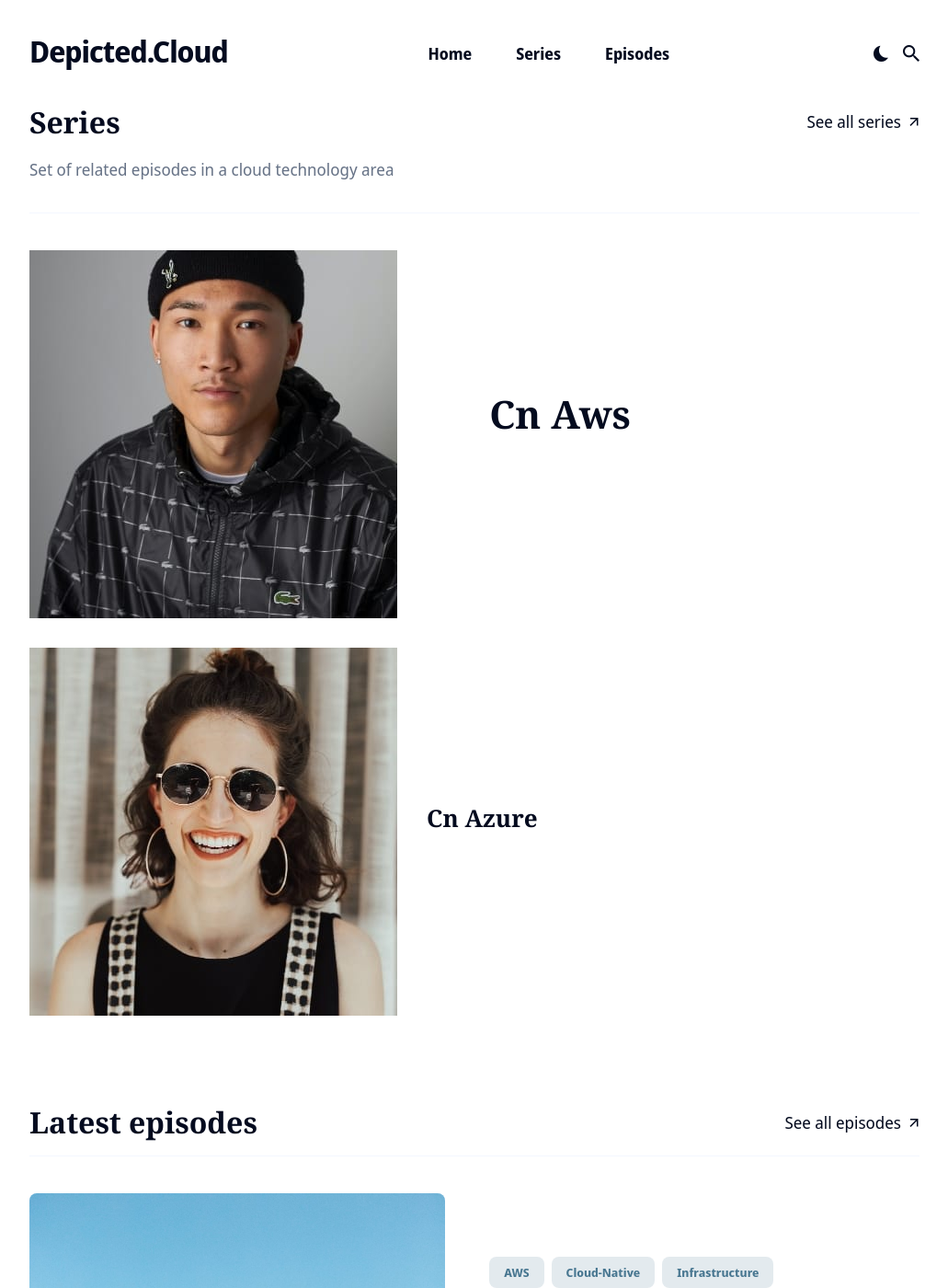
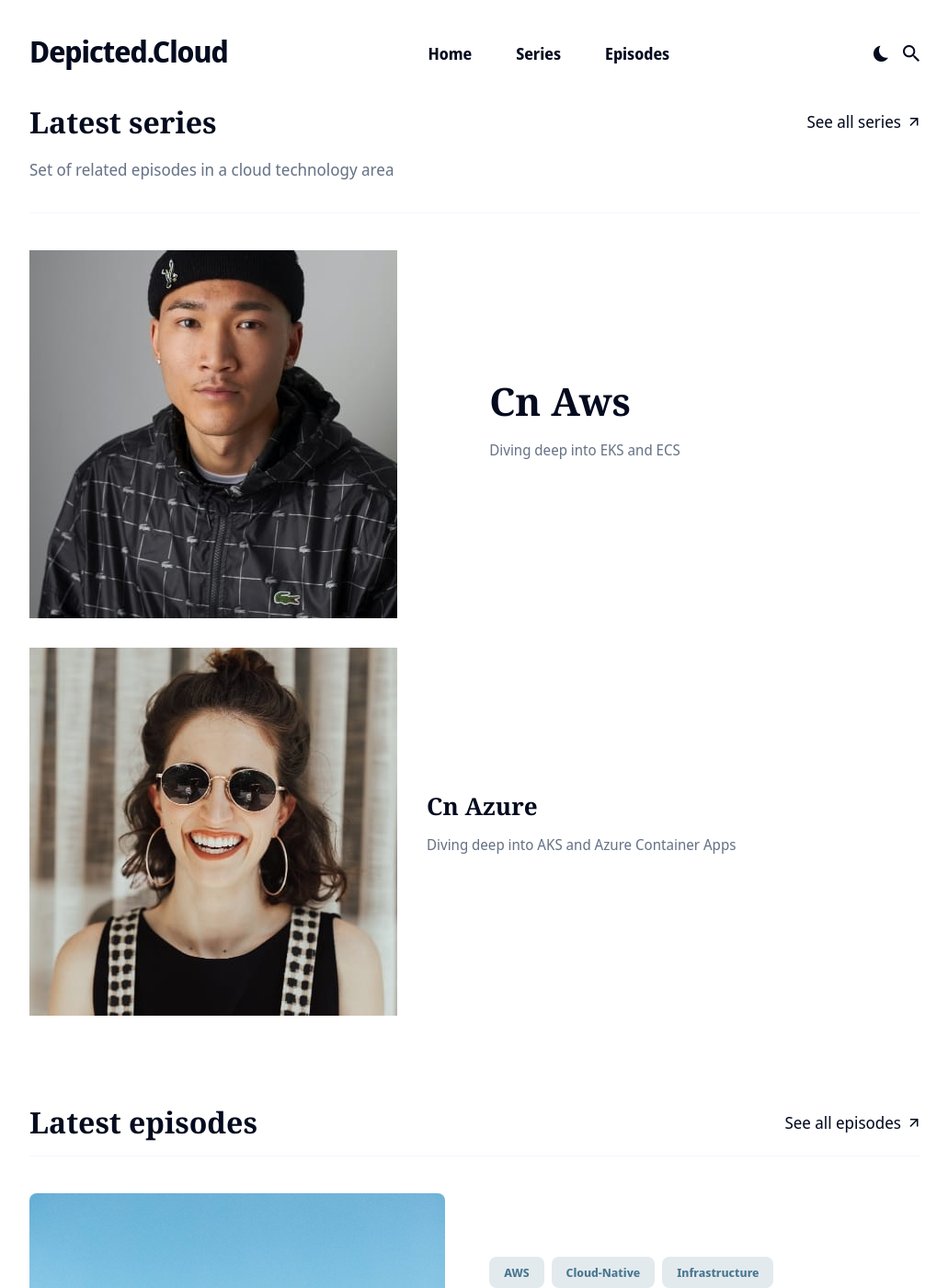
Before and after one commit to Bexprt/bexprt.github.io, a Jekyll site: the page built from index.html, in a window 1280 px wide and 1400 px high. Shown: the whole window at 92% size, without its empty margins (124-1155 px from the left). Built offline with Jekyll 4.4.1, drawn with Linux system fonts in a browser that asks for light colours; nearby versions of some CDN libraries.

Commit message:
add desc

```diff
--- a/_authors/cn-aws.md
+++ b/_authors/cn-aws.md
@@ -2,5 +2,5 @@
 username: Cloud Native on AWS
 name: Cloud Native on AWS
 image: '/images/02-1.jpg'
+description: 'Diving deep into EKS and ECS'
 ---
-Dive deep into EKS and ECS
--- a/_data/settings.yml
+++ b/_data/settings.yml
@@ -36,7 +36,7 @@ hero:
 # Series Section Settings
 series__settings:
   enable: true
-  title: Series
+  title: Latest series
   description: Set of related episodes in a cloud technology area
 
 #-------------------------------
--- a/_includes/section-series.html
+++ b/_includes/section-series.html
@@ -6,7 +6,6 @@
     <div class="row">
       <div class="col col-12">
         <div class="section__inner">
-
         <div class="section__info">
           <div class="section__head">
             <h2 class="section__title">{{ site.data.settings.series__settings.title }}</h2>
@@ -16,9 +15,6 @@
             <p class="section__description">{{ site.data.settings.series__settings.description }}</p>
           {% endif %}
         </div>
-
-
-
         </div>
       </div>
     </div>
```
Also changed, not shown: _authors/cn-azure.md (+2 -1 lines).
